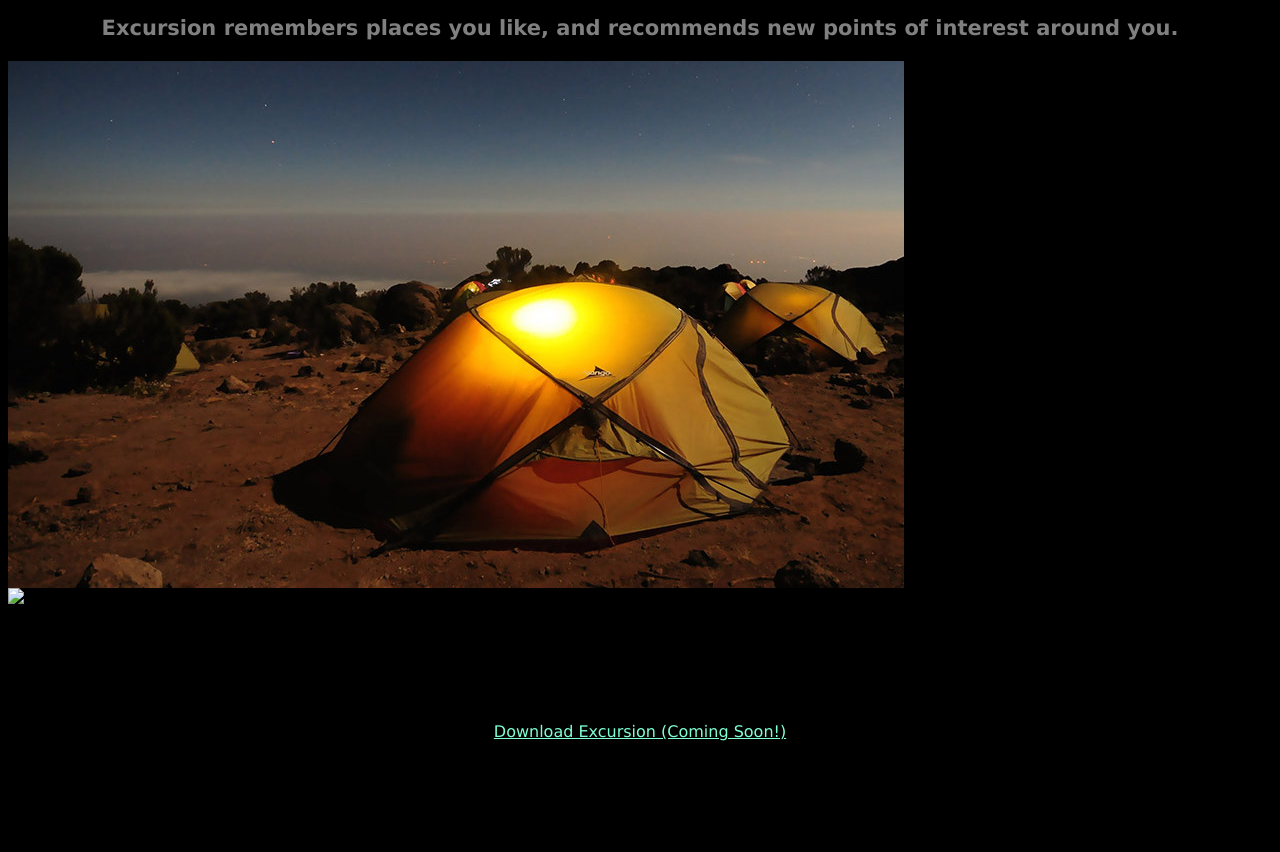
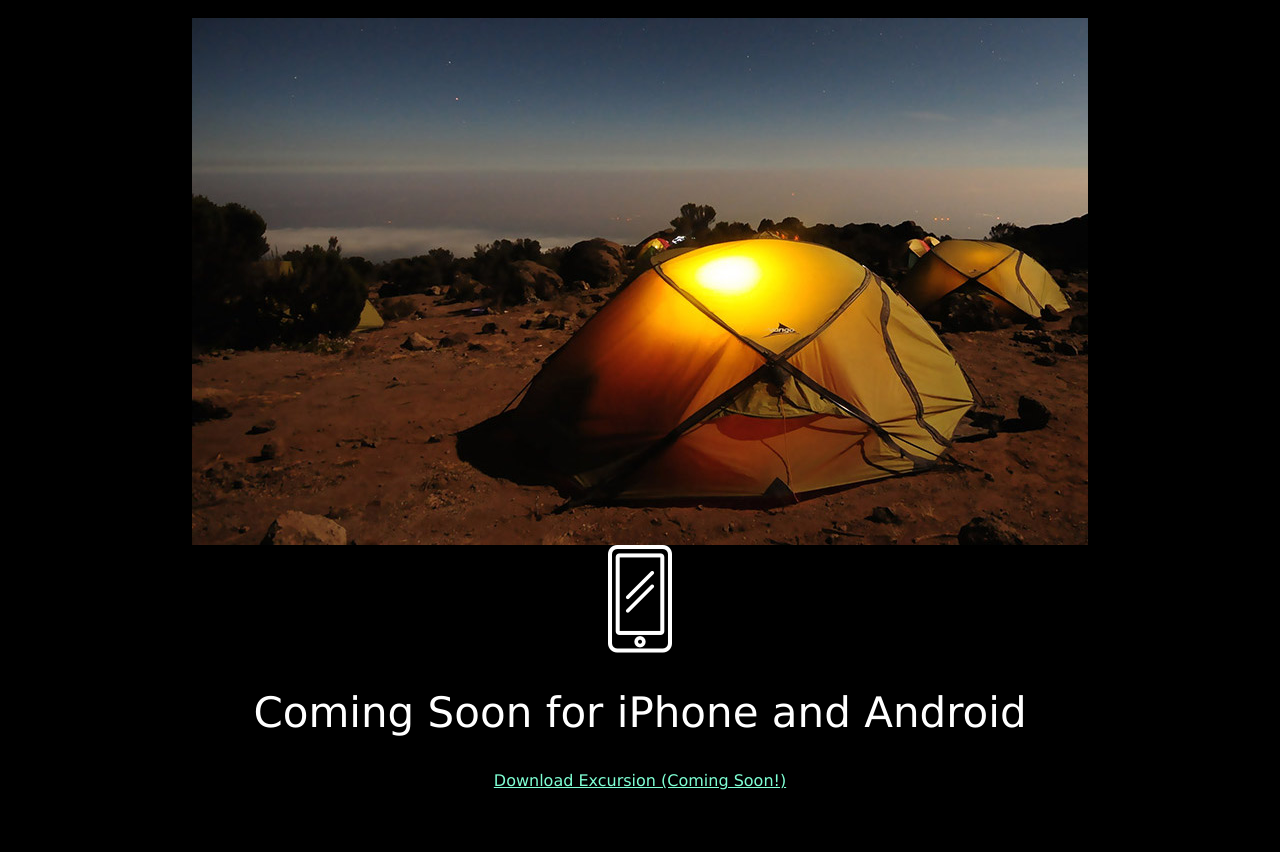
Before and after one commit to cgautrey/excursion, a plain HTML site: page index.html in a window 1280 px wide. Shown: the part 440-1292 px from the top of the page. Before the commit the page ends 1243 px from the top, so only its background shows below. Drawn offline with Linux system fonts and the light colour scheme.

Commit message:
Updated more stuff

```diff
--- a/index.html
+++ b/index.html
@@ -11,7 +11,7 @@
     <h2>Your personal travel guide</h2>
     <h3>Excursion remembers places you like, and recommends new points of interest around you.</h3>
     <img src="resources/images/camp.jpg">
-    <img src="resources/images/phone.jpg">
+    <img src="resources/images/phone.png">
     <h2>Coming Soon for iPhone and Android</h2>
     <a href="#">Download Excursion (Coming Soon!)</a>
     <h4>&copy; Excursion</h4>
--- a/resources/css/style.css
+++ b/resources/css/style.css
@@ -7,14 +7,17 @@ body {
 h1 {
   font-size: 50px;
   color: #ffffff;
+  font-weight: normal;
 }
 
 a {
   color: Aquamarine;
   font-size: 16px;
+  display: block;
 }
 
 h2 {
+  color: #ffffff;
   font-weight: 300;
   font-size: 42px;
 }
@@ -24,6 +27,7 @@ h3 {
   font-size: 21px;
 }
 
-img {
+video, img {
   display: block;
+  margin: 0 auto;
 }
```
